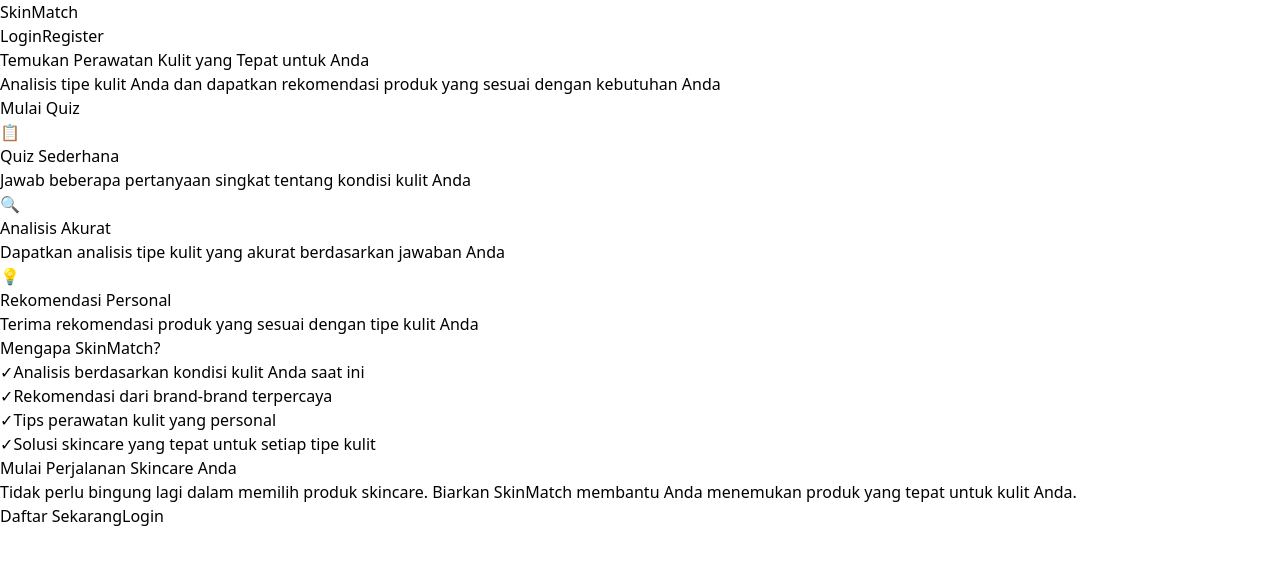
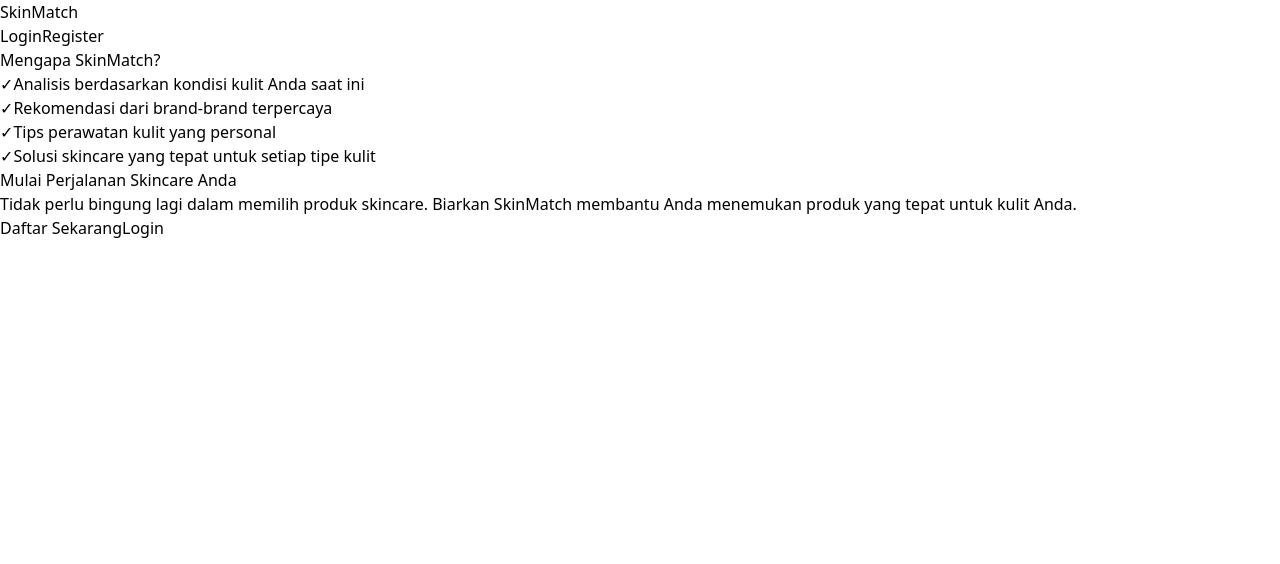
Before and after one commit to rafidhiyaulhaq/skinmatch, a React (Vite) app in the folder client/: page / in a window 1280 px wide. Shown: the top 564 px of the page. Built offline with nearby package versions, Linux system fonts and the light colour scheme.

Commit message:
fix home

```diff
--- a/client/src/pages/Home.jsx
+++ b/client/src/pages/Home.jsx
@@ -1,58 +1,13 @@
 import { Link } from 'react-router-dom';
 
 function Home() {
+  const token = localStorage.getItem('token');
+
   return (
     <div className="min-h-screen bg-gray-50">
-      {/* Hero Section */}
-      <div className="bg-white">
-        <div className="max-w-6xl mx-auto px-4 py-16">
-          <div className="text-center">
-            <h1 className="text-4xl font-bold text-gray-900 mb-4">
-              Temukan Perawatan Kulit yang Tepat untuk Anda
-            </h1>
-            <p className="text-lg text-gray-600 mb-8">
-              Analisis tipe kulit Anda dan dapatkan rekomendasi produk yang sesuai dengan kebutuhan Anda
-            </p>
-            <Link
-              to="/quiz"
-              className="inline-block bg-blue-600 text-white px-8 py-3 rounded-lg hover:bg-blue-700 transition-colors"
-            >
-              Mulai Quiz
-            </Link>
-          </div>
-        </div>
-      </div>
+      {/* Hero Section dan Features Section tetap sama */}
 
-      {/* Features Section */}
-      <div className="max-w-6xl mx-auto px-4 py-16">
-        <div className="grid md:grid-cols-3 gap-8">
-          <div className="bg-white p-6 rounded-lg shadow-md">
-            <div className="text-blue-600 text-2xl mb-4">📋</div>
-            <h3 className="text-xl font-semibold mb-2">Quiz Sederhana</h3>
-            <p className="text-gray-600">
-              Jawab beberapa pertanyaan singkat tentang kondisi kulit Anda
-            </p>
-          </div>
-
-          <div className="bg-white p-6 rounded-lg shadow-md">
-            <div className="text-blue-600 text-2xl mb-4">🔍</div>
-            <h3 className="text-xl font-semibold mb-2">Analisis Akurat</h3>
-            <p className="text-gray-600">
-              Dapatkan analisis tipe kulit yang akurat berdasarkan jawaban Anda
-            </p>
-          </div>
-
-          <div className="bg-white p-6 rounded-lg shadow-md">
-            <div className="text-blue-600 text-2xl mb-4">💡</div>
-            <h3 className="text-xl font-semibold mb-2">Rekomendasi Personal</h3>
-            <p className="text-gray-600">
-              Terima rekomendasi produk yang sesuai dengan tipe kulit Anda
-            </p>
-          </div>
-        </div>
-      </div>
-
-      {/* Info Section */}
+      {/* Info Section dengan conditional rendering */}
       <div className="bg-white">
         <div className="max-w-6xl mx-auto px-4 py-16">
           <div className="grid md:grid-cols-2 gap-12 items-center">
@@ -82,6 +37,7 @@
               <p className="text-gray-600">
                 Tidak perlu bingung lagi dalam memilih produk skincare. Biarkan SkinMatch membantu Anda menemukan produk yang tepat untuk kulit Anda.
               </p>
+              {!token && ( // Hanya tampilkan jika belum login
                 <div className="flex space-x-4">
                   <Link
                     to="/register"
@@ -96,6 +52,17 @@
                     Login
                   </Link>
                 </div>
+              )}
+              {token && ( // Tampilkan tombol Quiz jika sudah login
+                <div className="flex space-x-4">
+                  <Link
+                    to="/quiz"
+                    className="inline-block bg-blue-600 text-white px-6 py-2 rounded-lg hover:bg-blue-700"
+                  >
+                    Mulai Quiz
+                  </Link>
+                </div>
+              )}
             </div>
           </div>
         </div>
```
Lines whose indentation alone changed are shown as unchanged.
